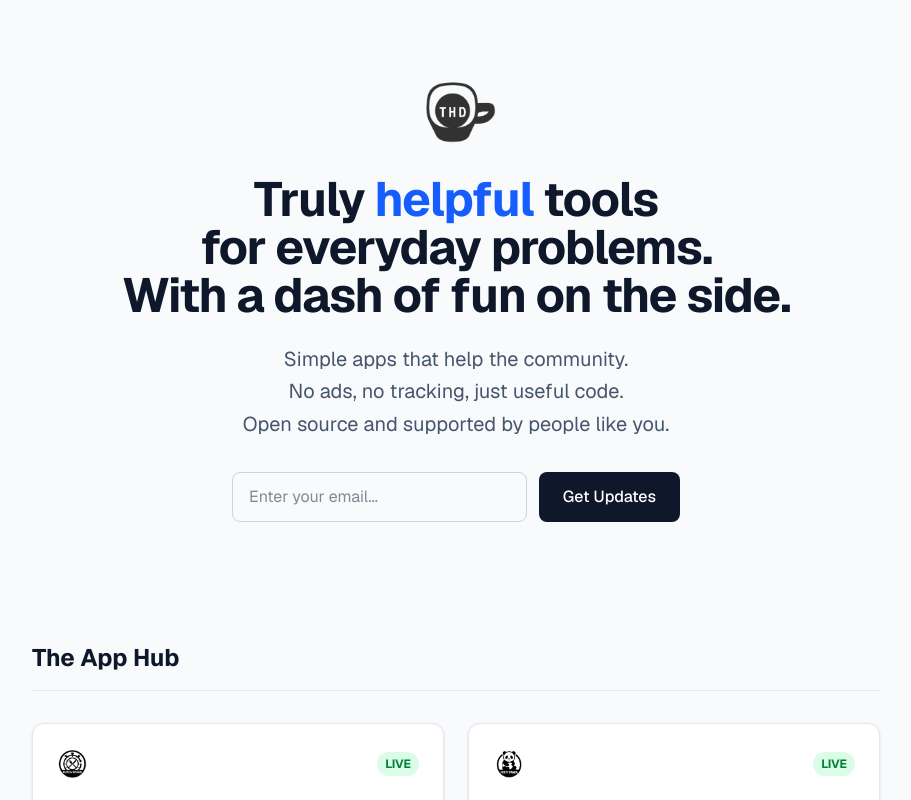
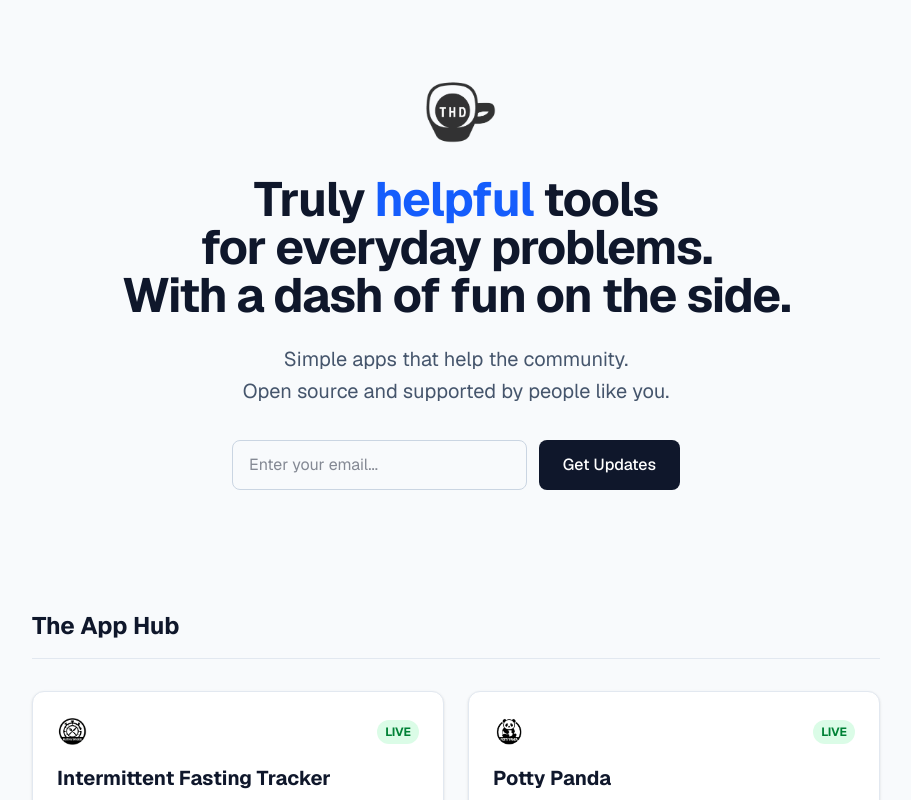
Before and after one commit to badmerissa/the-helpful-dev, a Next.js app: page / in a window 1280 px wide. Shown: the top 800 px of the page, without its empty margins (184-1095 px from the left). Built offline with nearby package versions, Linux system fonts and the light colour scheme.

Commit message:
SOLID-111-NOTSOLIDLOL breaking promises

```diff
--- a/app/page.tsx
+++ b/app/page.tsx
@@ -25,8 +25,6 @@ export default function Home() {
         </h1>
         <p className="text-xl text-slate-600 mb-8 leading-relaxed">
           Simple apps that help the community.
-          <br />
-          No ads, no tracking, just useful code.
           <br />
           Open source and supported by people like you.
         </p>
```
